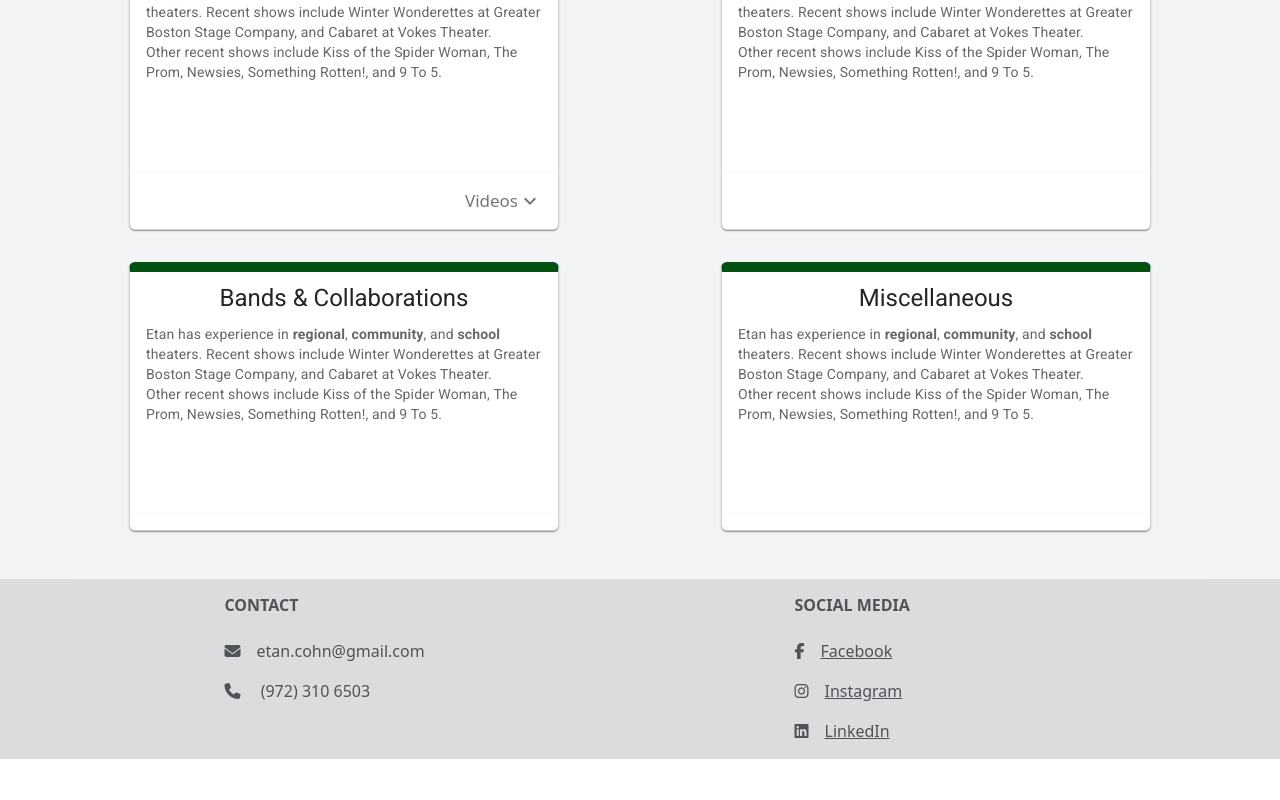
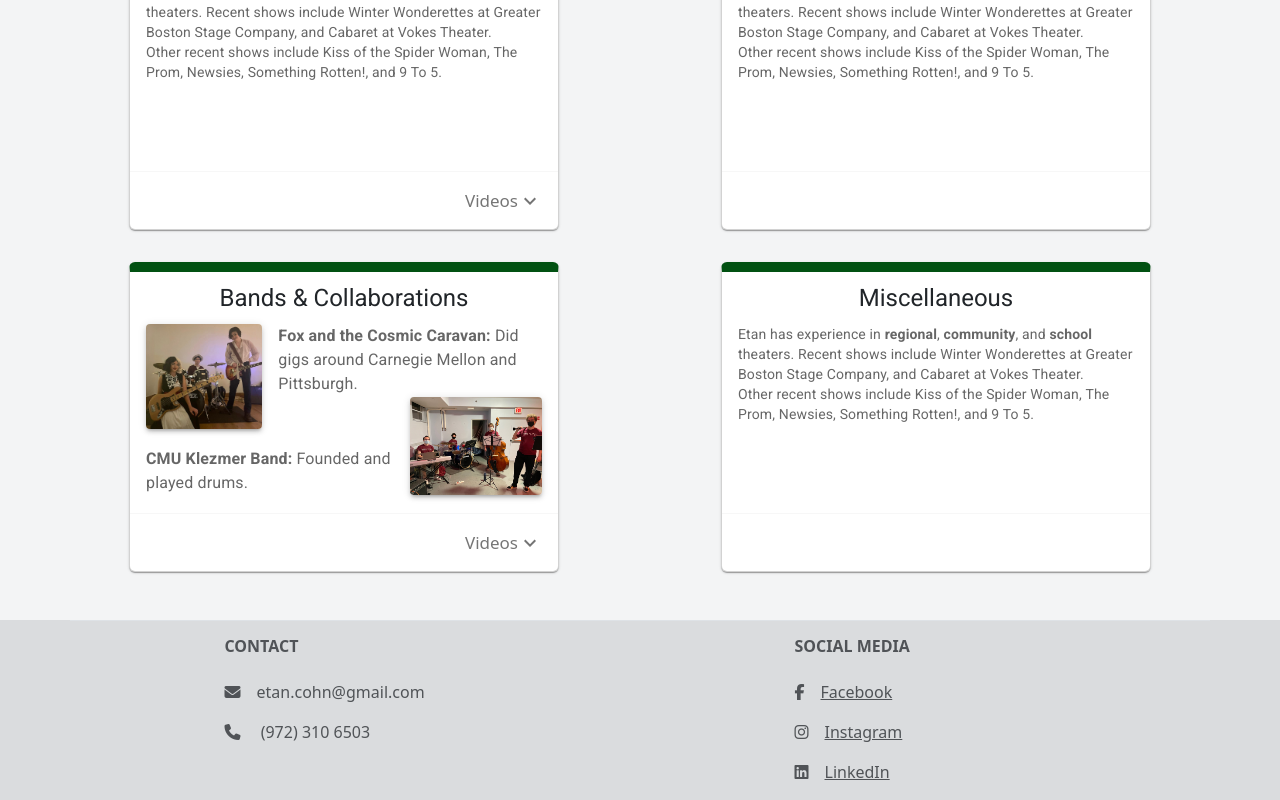
Before and after one commit to etancohn/Etan-Music-Website, a React (Vite) app: page / in a window 1280 px wide. Shown: the part 996-1796 px from the top of the page. Before the commit the page ends 1755 px from the top, so only its background shows below. Built offline with nearby package versions, Linux system fonts and the light colour scheme.

Commit message:
styled bands and collaborations description

```diff
--- a/src/App.tsx
+++ b/src/App.tsx
@@ -18,6 +18,7 @@ import Youtube from 'react-youtube';
 import SpotifyPlayer from './SpotifyPlayer.tsx';
 import Footer from './Footer.tsx';
 import { mtExpandedContent, musicalTheaterDescription } from './MusicalTheaterContent.tsx';
+import { bandsDescription } from './BandsContent.tsx';
 
 function App() {
   return (
@@ -130,7 +131,9 @@ function App() {
           />
           <MusicCard
             title='Bands & Collaborations'
-            description={musicalTheaterDescription}
+            description={bandsDescription}
+            expandedContent={recitalsExpandedContent}
+            expandText='Videos'
             // secondDescription={secondMusicalTheaterDescription}
           />
           <MusicCard
--- /dev/null
+++ b/src/BandsContent.css
@@ -0,0 +1,24 @@
+
+.bands-content-container {
+    /* background-color: red; */
+}
+
+.cosmic-caravan-photo {
+    width: 250px;
+}
+
+.klezmer-band-photo {
+    width: 175px;
+}
+
+.cosmic-caravan-container {
+    display: flex;
+    column-gap: 1rem;
+}
+
+.klezmer-band-container {
+    margin-top: -2rem;
+    display: flex;
+    align-items: flex-end;
+    justify-content: space-around;
+}
--- /dev/null
+++ b/src/BandsContent.tsx
@@ -0,0 +1,43 @@
+import { CardMedia, Divider, Paper, Typography } from "@mui/material";
+import './BandsContent.css';
+import './App.css';
+
+export const bandsDescription = <div className='card-middle'>
+    <div className='bands-content-container'>
+        <div className="cosmic-caravan-container">
+            <Paper
+                className='cosmic-caravan-photo'
+                elevation={3}
+                square={false}
+                // sx={{ width: 150 }}
+            >
+                <CardMedia
+                    component="img"
+                    sx={{ borderRadius: 1 }}
+                    image="/src/assets/cosmic-caravan-pic.jpeg"
+                    alt='Cosmic Caravan band'
+                />
+            </Paper>
+            <Typography><span style={{ fontWeight: 'bold' }}>Fox and the Cosmic Caravan: </span>Did gigs around Carnegie Mellon and Pittsburgh.</Typography>
+        </div>
+
+        {/* <Divider /> */}
+
+        <div className="klezmer-band-container">
+            <Typography><span style={{ fontWeight: 'bold' }}>CMU Klezmer Band: </span>Founded and played drums.</Typography>
+            <Paper
+                className='klezmer-band-photo'
+                elevation={3}
+                square={false}
+                // sx={{ width: 100 }}
+            >
+                <CardMedia
+                    component="img"
+                    sx={{ borderRadius: 1 }}
+                    image="/src/assets/klezmer-pic.jpg"
+                    alt='Cosmic Caravan band'
+                />
+            </Paper>
+        </div>
+    </div>
+</div>
--- a/src/assets/descriptions.tsx
+++ b/src/assets/descriptions.tsx
@@ -15,6 +15,7 @@ export const recitalsExpandedContent = <div>
             year="2023"
             show="Matthew Zwiebel's MT Cabaret"
             theater="CMU School of Music"
+            youtubeLink="https://drive.google.com/drive/u/0/folders/1-2KTO7OUhAk_OIyjkZJznCCLnD7-TZug"
         />
         <ResumeLine
             year="2023"
```
Also changed, not shown: src/assets/cosmic-caravan-pic.jpeg (added), src/assets/klezmer-pic.JPG (added).
